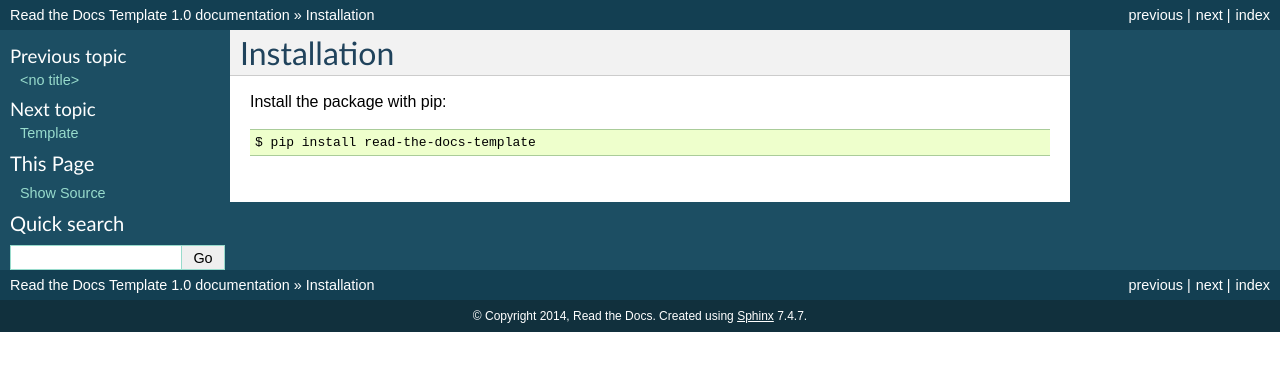
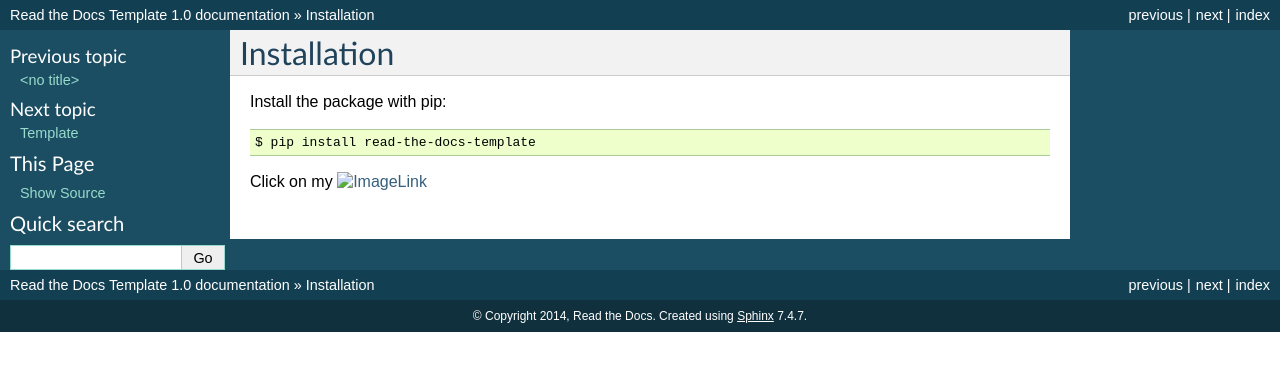
Before and after one commit to Amine57160/TraxDiaryV1.0, a Sphinx documentation site: the page built from docs/installation.rst, in a window 1280 px wide. Shown: the top 371 px of the page. Built offline with Sphinx 7.4.7, drawn with Linux system fonts in a browser that asks for light colours.

Commit message:
Update installation.rst

```diff
--- a/docs/installation.rst
+++ b/docs/installation.rst
@@ -5,3 +5,9 @@ Installation
 Install the package with pip::
 
     $ pip install read-the-docs-template
+
+
+Click on my |ImageLink|_
+
+.. |ImageLink| image:: http://commonmark.org/help/images/favicon.png
+.. _ImageLink: http://commonmark.org/help/images/favicon.png/
```
